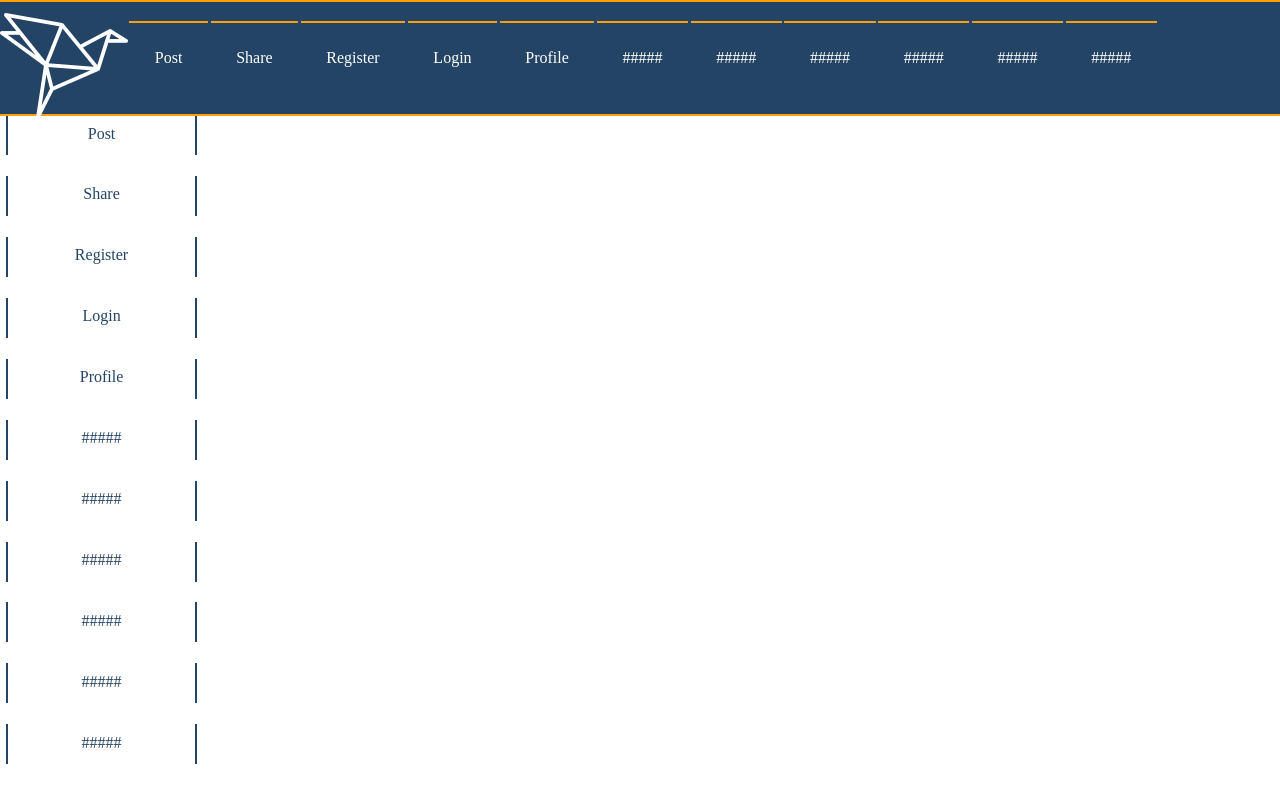
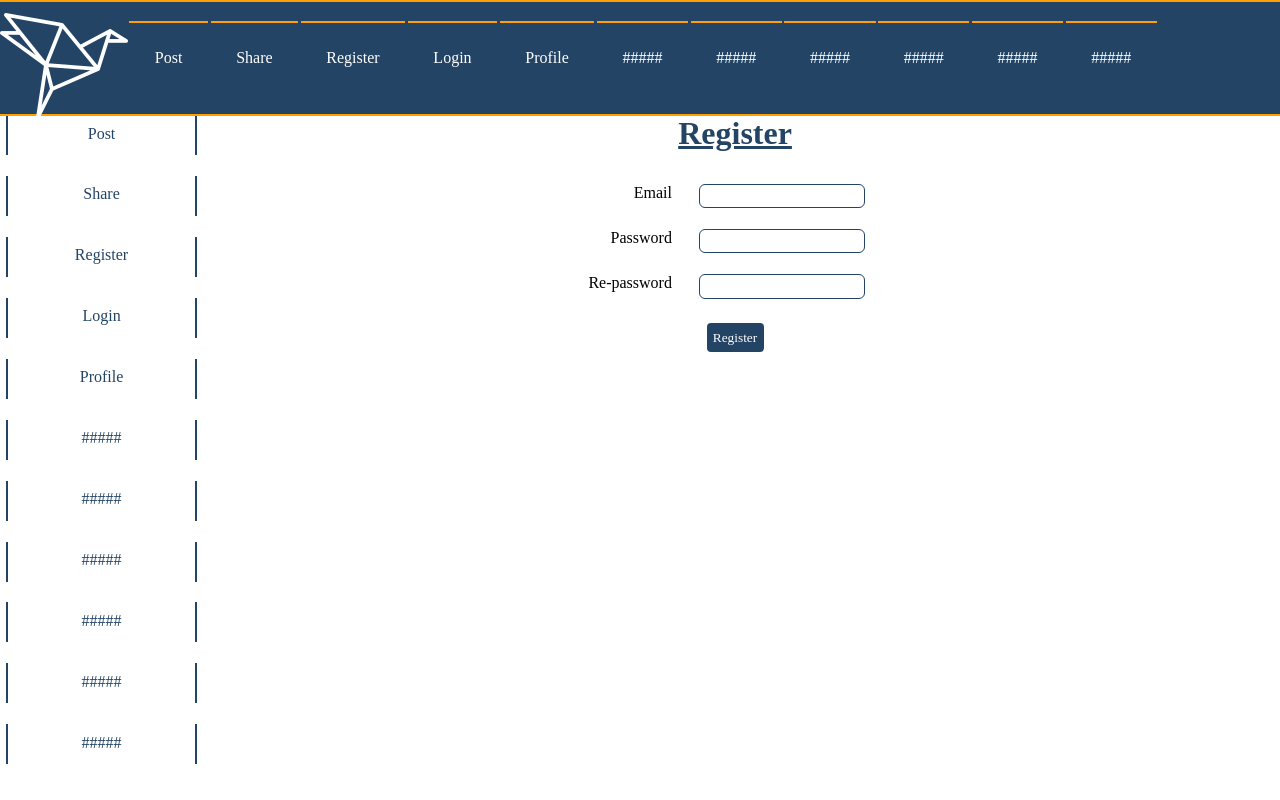
Before and after one commit to vinhhn3/tcd0301-react-origami, a React (Create React App) app: page /register in a window 1280 px wide. Shown: the top 800 px of the page. Built offline with nearby package versions, Linux system fonts and the light colour scheme.

Commit message:
Add Register page

```diff
--- a/src/App.css
+++ b/src/App.css
@@ -272,3 +272,37 @@ button:hover {
   color: #234465;
   text-decoration: underline;
 }
+
+.Login,
+.Register {
+  width: 83%;
+  display: inline-block;
+  vertical-align: top;
+}
+
+.form-control {
+  width: 30%;
+  margin: 0 auto;
+  padding: 1%;
+  text-align: center;
+}
+
+label {
+  float: left;
+  width: 30%;
+  text-align: right;
+}
+
+input {
+  text-align: center;
+  border: 1px solid #234465;
+  padding: 1%;
+  width: 50%;
+  border-radius: 6px;
+  color: #234465;
+}
+
+form button {
+  width: auto;
+  padding: 2%;
+}
--- a/src/components/linkItem/LinkItems.js
+++ b/src/components/linkItem/LinkItems.js
@@ -18,7 +18,7 @@ const LinkItems = ({ logo }) => {
     {
       id: 3,
       title: "Register",
-      url: "",
+      url: "/register",
     },
     {
       id: 4,
--- a/src/pages/Home.js
+++ b/src/pages/Home.js
@@ -2,6 +2,7 @@ import React from "react";
 import { Route, Switch } from "react-router-dom";
 import Aside from "./Aside";
 import Main from "./Main";
+import Register from "./Register";
 import Share from "./Share";
 
 const Home = () => {
@@ -11,6 +12,7 @@ const Home = () => {
       <Switch>
         <Route exact path="/" component={Main} />
         <Route exact path="/share" component={Share} />
+        <Route exact path="/register" component={Register} />
       </Switch>
     </div>
   );
--- /dev/null
+++ b/src/pages/Register.js
@@ -0,0 +1,28 @@
+import React from "react";
+
+const Register = () => {
+  return (
+    <div className="Register">
+      <h1>Register</h1>
+      <form>
+        <div className="form-control">
+          <label>Email</label>
+          <input type="email" />
+        </div>
+        <div className="form-control">
+          <label>Password</label>
+          <input type="password" />
+        </div>
+        <div className="form-control">
+          <label>Re-password</label>
+          <input type="password" />
+        </div>
+        <div className="form-control">
+          <button type="submit">Register</button>
+        </div>
+      </form>
+    </div>
+  );
+};
+
+export default Register;
```
